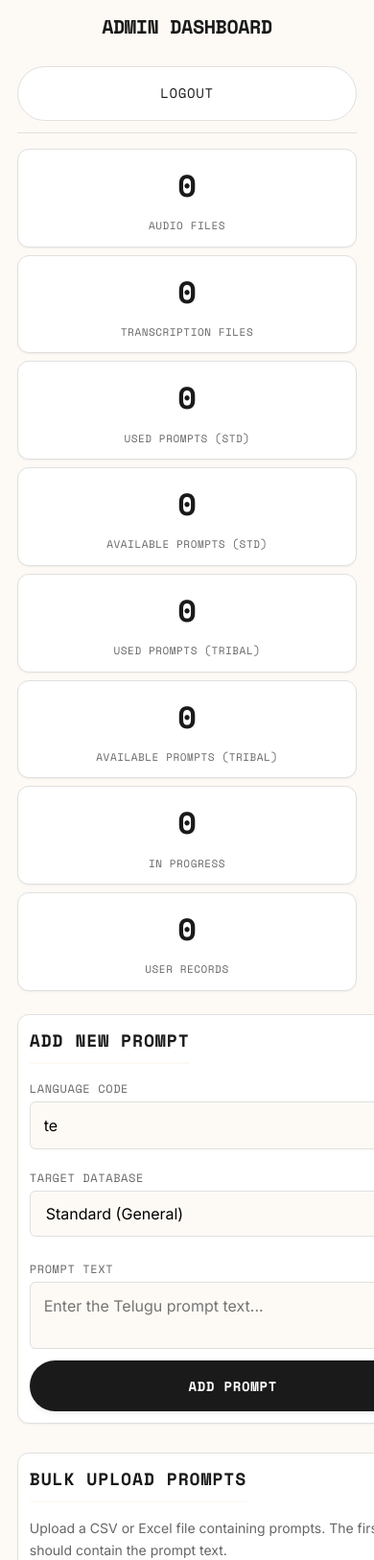
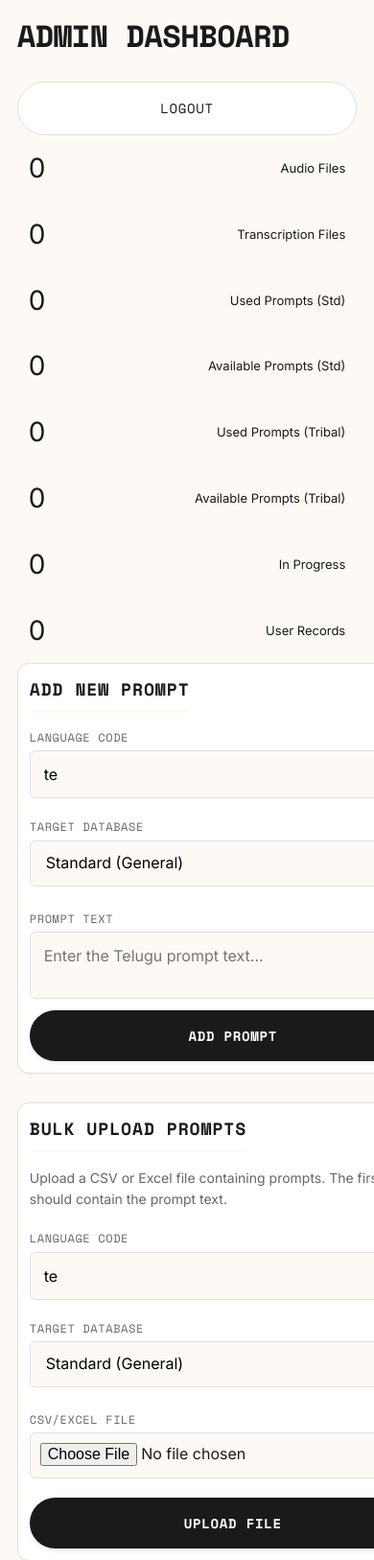
Before and after one commit to iamprashanth238/uoh_speech_app, a Flask app: page /admin/dashboard in a window 390 px wide; the page is wider, and only the part inside the window is pictured. Shown: the top 1626 px of that part at 96% size. Run offline with Flask 3, Linux system fonts and the light colour scheme; the visitor is signed in with stand-in values (Sample User, id 1); data that the repository does not hold is empty.

Commit message:
Refined mobile version styling

```diff
--- a/static/admin.css
+++ b/static/admin.css
@@ -26,13 +26,40 @@
 
     .dashboard,
     .metadata-page {
-        padding: var(--space-lg) var(--space-md);
+        padding: var(--space-md);
     }
 
-    .login-form {
-        margin: 50px auto;
-        padding: var(--space-lg);
-        max-width: 90%;
+    .dashboard-header,
+    .page-header {
+        flex-direction: column;
+        gap: var(--space-md);
+        align-items: flex-start;
+    }
+
+    .header-actions {
+        width: 100%;
+        display: flex;
+        gap: var(--space-sm);
+    }
+
+    .stat-number {
+        font-size: 32px;
+    }
+
+    /* Force single column for stats on tablets/mobile to avoid squishing */
+    .stats-grid {
+        grid-template-columns: repeat(2, 1fr);
+    }
+
+    .dashboard-grid {
+        grid-template-columns: 1fr;
+        gap: var(--space-lg);
+    }
+
+    .add-prompt-section,
+    .metadata-link-section {
+        height: auto;
+        /* Let content dictate height */
     }
 }
 
@@ -43,124 +70,99 @@
         padding: var(--space-md) var(--space-sm);
     }
 
-    .login-form {
-        margin: 30px auto;
-        padding: var(--space-lg) var(--space-md);
-        max-width: 95%;
-    }
-}
-
-/* ===== Headers ===== */
-.dashboard-header,
-.page-header {
-    display: flex;
-    justify-content: space-between;
-    align-items: center;
-    margin-bottom: var(--space-xl);
-    padding-bottom: var(--space-md);
-    border-bottom: 1px solid var(--border);
-}
-
-.dashboard-title,
-.page-title {
-    font-family: var(--font-tech);
-    font-size: 24px;
-    letter-spacing: -0.02em;
-    color: var(--fg);
-}
-
-.login-form h2 {
-    text-align: center;
-    margin-bottom: var(--space-lg);
-    font-family: var(--font-tech);
-    font-size: 24px;
-    color: var(--fg);
-}
-
-@media (max-width: 480px) {
-
-    .dashboard-header,
-    .page-header {
-        flex-direction: column;
-        gap: var(--space-md);
-        text-align: center;
-        margin-bottom: var(--space-lg);
-    }
-
-    .dashboard-title,
-    .page-title,
-    .login-form h2 {
-        font-size: 20px;
-    }
-
-    .login-form h2 {
-        margin-bottom: var(--space-md);
-    }
-
-    .header-actions {
-        flex-direction: column;
-        gap: var(--space-sm);
-        width: 100%;
-    }
-}
-
-/* ===== Stats Grid ===== */
-.stats-grid {
-    display: grid;
-    grid-template-columns: repeat(auto-fit, minmax(240px, 1fr));
-    gap: var(--space-md);
-    margin-bottom: var(--space-xl);
-}
-
-.stat-card {
-    background: var(--surface);
-    border: 1px solid var(--border);
-    border-radius: var(--radius-md);
-    padding: var(--space-lg);
-    text-align: center;
-    box-shadow: var(--shadow-sm);
-    transition: transform var(--transition-fast);
-}
-
-.stat-card:hover {
-    transform: translateY(-2px);
-    box-shadow: var(--shadow-md);
-}
-
-.stat-number {
-    font-size: 42px;
-    font-family: var(--font-tech);
-    font-weight: 700;
-    margin-bottom: var(--space-sm);
-    color: var(--fg);
-}
-
-.stat-label {
-    font-family: var(--font-tech);
-    letter-spacing: 0.05em;
-    color: var(--muted);
-    text-transform: uppercase;
-    font-size: 11px;
-}
-
-@media (max-width: 768px) {
-    .stat-number {
-        font-size: 36px;
-    }
-}
-
-@media (max-width: 480px) {
     .stats-grid {
         grid-template-columns: 1fr;
-        gap: var(--space-sm);
+        /* Stack vertically on phones */
     }
 
     .stat-card {
         padding: var(--space-md);
+        display: flex;
+        /* Horizontal layout for stats on mobile? */
+        align-items: center;
+        justify-content: space-between;
+        text-align: left;
     }
 
     .stat-number {
-        font-size: 32px;
+        font-size: 28px;
+        margin-bottom: 0;
+    }
+
+    .stat-label {
+        font-size: 13px;
+        text-align: right;
+    }
+
+    .form-row {
+        flex-direction: column;
+        gap: var(--space-sm);
+    }
+
+    .add-btn,
+    .login-btn,
+    .check-btn {
+        width: 100%;
+        min-height: 48px;
+    }
+
+    /* Table Optimization */
+    .metadata-table-container {
+        border: none;
+        box-shadow: none;
+        background: transparent;
+    }
+
+    .metadata-table thead {
+        display: none;
+        /* Hide headers */
+    }
+
+    .metadata-table tr {
+        display: block;
+        background: var(--surface);
+        margin-bottom: var(--space-md);
+        border: 1px solid var(--border);
+        border-radius: var(--radius-md);
+        padding: var(--space-md);
+        box-shadow: var(--shadow-sm);
+    }
+
+    .metadata-table td {
+        display: flex;
+        justify-content: space-between;
+        padding: 8px 0;
+        border-bottom: 1px solid var(--bg);
+        text-align: right;
+        font-size: 14px;
+    }
+
+    .metadata-table td:last-child {
+        border-bottom: none;
+    }
+
+    /* Add labels via pseudo-elements would require JS or data-attributes.
+       For now, just letting them stack or scroll is safer if we can't change HTML.
+       Reverting to scrollable table for safety, but styling it better.
+    */
+    .metadata-table thead {
+        display: table-header-group;
+    }
+
+    .metadata-table tr {
+        display: table-row;
+    }
+
+    .metadata-table td {
+        display: table-cell;
+        text-align: left;
+    }
+
+    .metadata-table th,
+    .metadata-table td {
+        padding: 12px 8px;
+        white-space: nowrap;
+        /* Force scroll */
     }
 }
 
--- a/static/style.css
+++ b/static/style.css
@@ -447,46 +482,97 @@ footer a {
   :root {
     --space-md: 12px;
     --space-lg: 16px;
-    --space-xl: 24px;
+    --space-xl: 20px;
+    /* Tighter layout */
+  }
+
+  .container,
+  main {
+    padding-left: var(--space-sm);
+    padding-right: var(--space-sm);
   }
 
   .header {
-    margin-top: var(--space-md);
+    margin-top: var(--space-sm);
+    margin-bottom: var(--space-md);
+  }
+
+  .header-box {
+    /* Keep the box look on small phones too, just tighter */
+    padding: var(--space-md);
+    border: 1px solid var(--border);
+    background: var(--surface);
+    box-shadow: var(--shadow-sm);
+  }
+
+  /* Compact Title for Mobile */
+  .title-section {
+    display: flex;
+    flex-direction: column;
+    align-items: center;
   }
 
   .welcome-content,
-  .user-form,
-  .prompt {
+  .user-form {
     padding: var(--space-lg);
+    width: 100%;
+    box-shadow: none;
+    /* Flatter design for mobile */
+    border: 1px solid var(--border);
   }
 
   .welcome-title {
-    font-size: 24px;
+    font-size: 22px;
+    margin-bottom: var(--space-sm);
   }
 
   .welcome-subtitle {
-    font-size: 16px;
+    font-size: 15px;
+    margin-bottom: var(--space-lg);
   }
 
+  /* Prompt Card Optimization */
   .prompt {
     font-size: 18px;
     text-align: left;
-    /* Better readability */
+    /* Easier reading */
+    padding: var(--space-lg);
+    border-radius: var(--radius-md);
+    background: #fff;
+    box-shadow: var(--shadow-md);
+    /* Keep shadow for focus */
   }
 
   .controls {
     flex-direction: column;
     width: 100%;
+    gap: var(--space-sm);
   }
 
   button {
     width: 100%;
-    min-height: 48px;
-    /* Touch target */
+    min-height: 52px;
+    /* Large touch target */
+    font-size: 15px;
+    /* Readable text */
+    padding: 12px 24px;
+    margin: 0;
+  }
+
+  /* Make secondary buttons less prominent in stack */
+  .back-btn,
+  #retakeBtn {
+    border: none;
+    background: transparent;
+    color: var(--muted);
+    font-size: 13px;
+    min-height: 44px;
+    text-decoration: underline;
   }
 
   .progress span {
-    width: 6px;
-    height: 6px;
+    width: 8px;
+    /* Maintain visibility */
+    height: 8px;
   }
 }
```
Also changed, not shown: other parts of static/style.css (+36 -1 lines).
